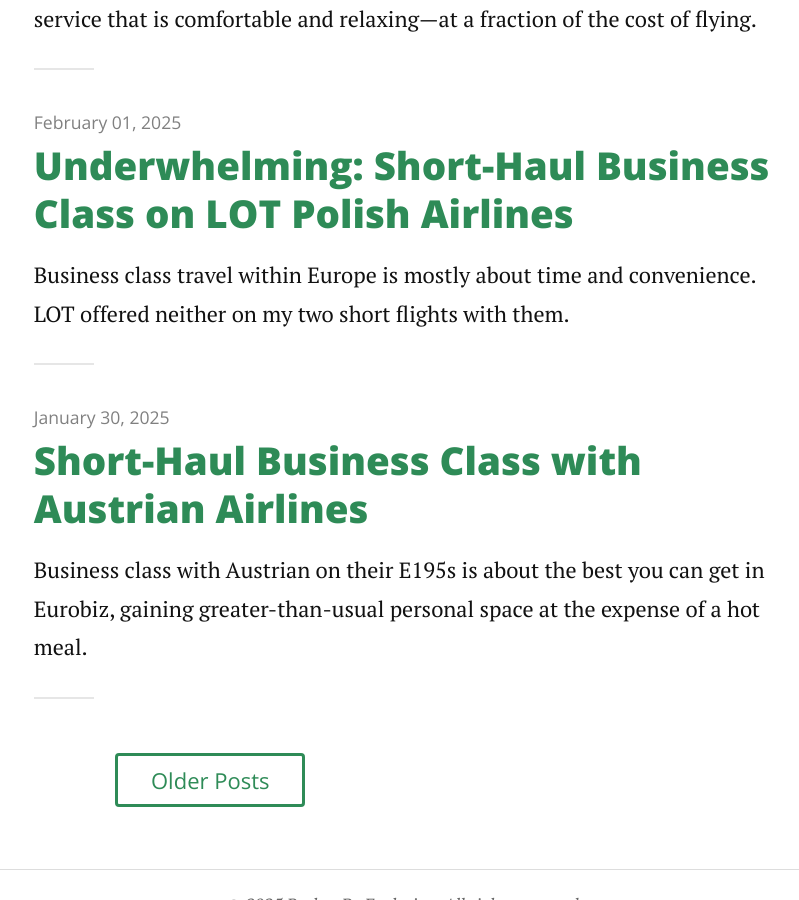
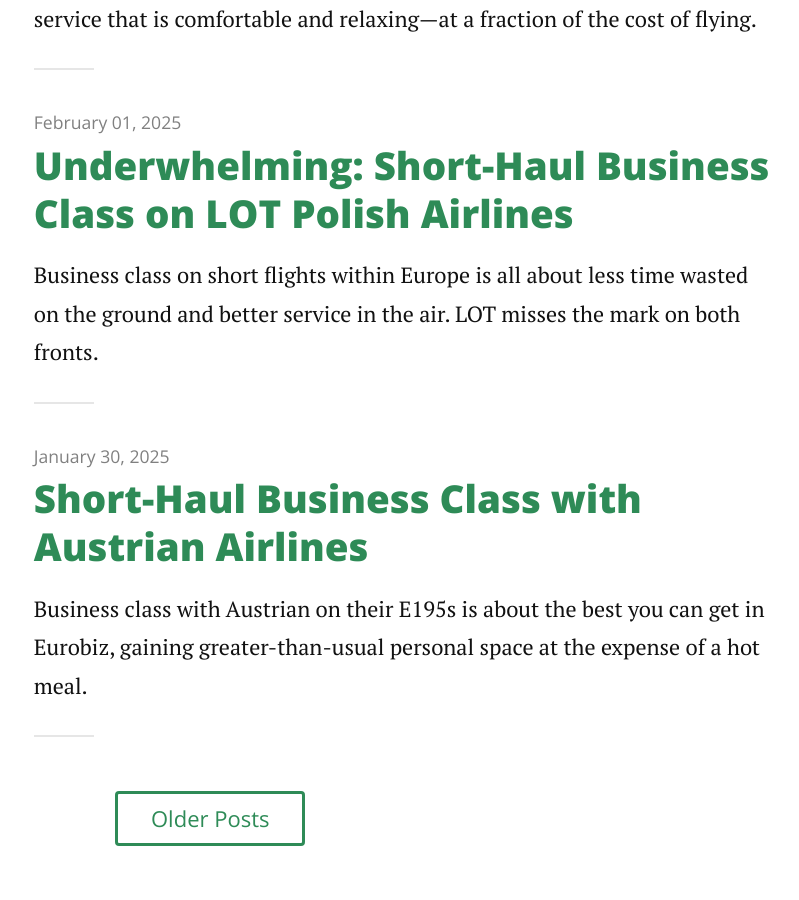
Before and after one commit to RatherBeExploring/ratherbeexploring.github.io, a Jekyll site: the page built from index.html, in a window 1280 px wide and 900 px high, scrolled down 1357 px. Shown: the whole window, without its empty margins (235-1034 px from the left). Built offline with Jekyll 4.4.1, drawn with Linux system fonts in a browser that asks for light colours; nearby versions of some CDN libraries; the list of posts is cut into pages by our own code.

Commit message:
Update 2025-02-01-underwhelming-short-haul-business-class-on-lot-polish-airlines.md
Description

```diff
--- a/_posts/2025-02-01-underwhelming-short-haul-business-class-on-lot-polish-airlines.md
+++ b/_posts/2025-02-01-underwhelming-short-haul-business-class-on-lot-polish-airlines.md
@@ -2,6 +2,7 @@
 layout: post
 title: "Underwhelming: Short-Haul Business Class on LOT Polish Airlines"
 date: "February 1, 2025"
+description: "Business class on short flights within Europe is all about less time wasted on the ground and better service in the air. LOT misses the mark on both fronts."
 image: lotfeatured-min.JPG
 ---
 
```
